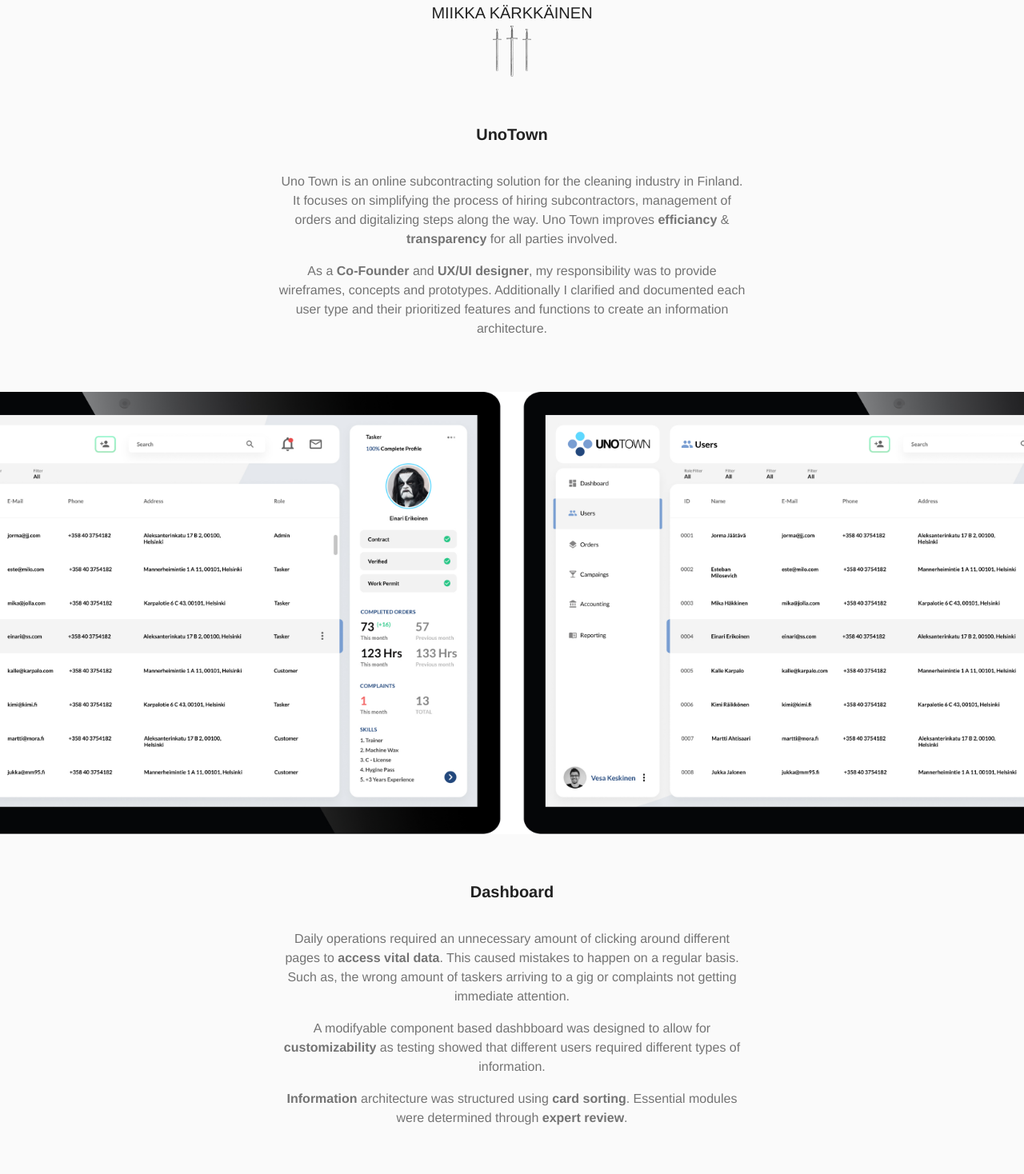
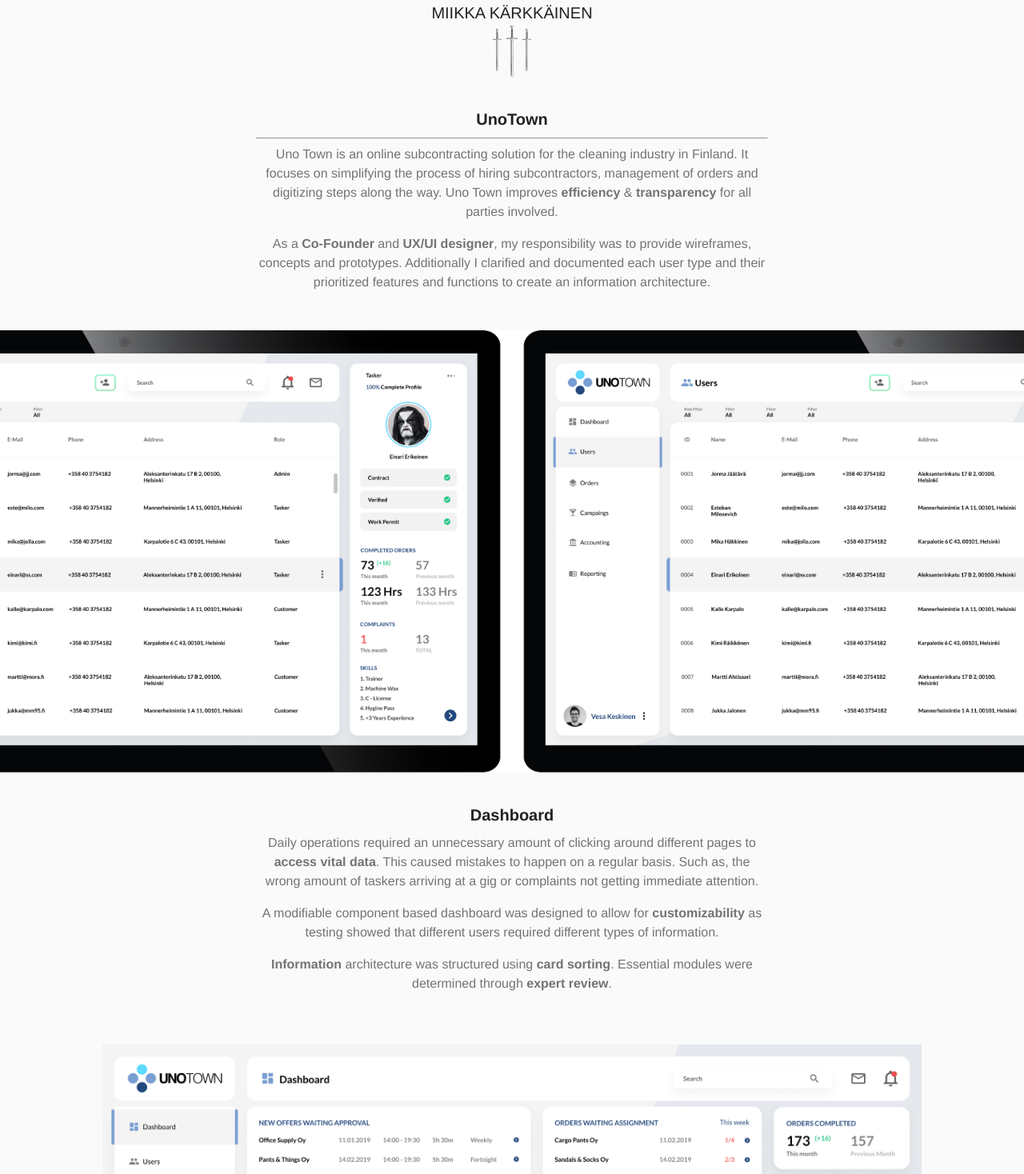
Before and after one commit to mkarkkainen/mkarkkainen.github.io, a React (Create React App) app: page /unotown in a window 1280 px wide. Shown: the top 1468 px of the page at 80% size. Built offline with nearby package versions, Linux system fonts and the light colour scheme.

Commit message:
spelling check, minor reformating

```diff
--- a/src/components/Kokkosaari/Kokkosaari.js
+++ b/src/components/Kokkosaari/Kokkosaari.js
@@ -60,6 +60,7 @@
                 >
                 <strong>Kokkosaari</strong>
                 </Typography>
+                <hr />
                 <Typography
                 variant="body1"
                 color="textSecondary"
--- a/src/components/Landing/Landing.js
+++ b/src/components/Landing/Landing.js
@@ -82,7 +82,7 @@
               <Typography variant="body1" className={classes.mid}>
                 Enthusiastic about great user experiences and the latest technology in web development. <br />
                 Currently based in Costa Rica. <br />
-                <strong>Pura Vida!</strong>
+                <strong>Pura Vida!</strong><br />
               </Typography>
 
               <Button variant="outlined" color="default" className={classes.buttons}>
@@ -90,7 +90,7 @@
               </Button>
 
               <Button variant="outlined" color="default" className={classes.buttons}>
-                <Link style={{ color: 'black' }} href="/Projects">PORTFOLIO</Link>
+                <Link style={{ color: 'black' }} href="/projects">PORTFOLIO</Link>
               </Button>
 
             </Grid>
--- a/src/components/Projects/Projects.js
+++ b/src/components/Projects/Projects.js
@@ -17,15 +17,9 @@
 
 
 const useStyles = makeStyles((theme) => ({
-  icon: {
-    marginRight: theme.spacing(2),
-  },
   heroContent: {
     padding: theme.spacing(8, 0, 6),
     marginTop: "5%",
-  },
-  heroButtons: {
-    marginTop: theme.spacing(4),
   },
   cardGrid: {
     paddingTop: theme.spacing(8),
@@ -38,15 +32,11 @@
   },
   cardMedia: {
     paddingTop: '100%',
-  },
-  cardContent: {
-    flexGrow: 1,
   }
 }));
 
 
-
-export default function Album() {
+const Projects = () => {
   const classes = useStyles();
 
   return (
@@ -57,16 +47,17 @@
             <Typography align="center" variant="h6">MIIKKA KÄRKKÄINEN</Typography>
             <Link href="/"><img src={logo} alt="logo" /></Link>
         </Container>
-        <div className={classes.heroContent}>
-          <Container maxWidth="sm">
+
+        <Container maxWidth="sm" className={classes.heroContent}>
             <Typography component="h6" variant="h6" align="center" color="textPrimary" gutterBottom>
                 <strong>UX/UI & Product Design Projects</strong>
             </Typography>
+            <hr />
             <Typography variant="body1" align="center" color="textSecondary" paragraph>
                 Here is a collection of some of the design projects I have worked on in the past.
             </Typography>
-          </Container>
-        </div>
+        </Container>
+
         <Container className={classes.cardGrid} maxWidth="md">
 
           <Grid container spacing={4}>
@@ -103,11 +94,11 @@
                     </Link>
                 </Card>
             </Grid>
-            <Grid item >
+            <Container className={classes.cardGrid}>
                 <Button variant="outlined" color="default" className={classes.buttons}>
                     <Link style={{ color: 'black' }} href="/">BACK</Link>
                 </Button>
-            </Grid>
+            </Container>
           </Grid>
         </Container>
       </main>
@@ -115,30 +106,4 @@
   );
 }
 
-
-// import React from 'react';
-// import { Container, Typography } from '@material-ui/core'
-// import { makeStyles } from '@material-ui/core/styles';
-
-// const useStyles = makeStyles((theme) => ({
-//     root: {
-//         height: '100vh',
-//     }
-// }))
-
-
-// const Projects = () => {
-//     const classes = useStyles();
-
-//     return (
-//         <header>
-//             <Container alignItems="center" className={classes.root}>
-
-//                 <Typography>Projects</Typography>
-
-//             </Container>
-//         </header>
-//     )
-// }
-
-// export default Projects;
+export default Projects;
--- a/src/components/UnoTown/UnoTown.js
+++ b/src/components/UnoTown/UnoTown.js
@@ -34,7 +34,8 @@
     margin: "16px"
   },
   containers: {
-      padding: "4%"
+    paddingTop: theme.spacing(4),
+    paddingBottom: theme.spacing(4),
   }
 }));
 
@@ -60,11 +61,12 @@
               variant="h6"
               align="center"
               color="textPrimary"
-              style={{ paddingBottom: "4%" }}
+
               gutterBottom
             >
               <strong>UnoTown</strong>
             </Typography>
+            <hr />
             <Typography
               variant="body1"
               color="textSecondary"
@@ -73,8 +75,8 @@
             >
               Uno Town is an online subcontracting solution for the cleaning
               industry in Finland. It focuses on simplifying the process of
-              hiring subcontractors, management of orders and digitalizing steps
-              along the way. Uno Town improves <strong>efficiancy</strong> &{" "}
+              hiring subcontractors, management of orders and digitizing steps
+              along the way. Uno Town improves <strong>efficiency</strong> &{" "}
               <strong>transparency</strong> for all parties involved.
             </Typography>
             <Typography
@@ -106,7 +108,6 @@
               variant="h6"
               align="center"
               color="textPrimary"
-              style={{ paddingBottom: "4%" }}
               gutterBottom
             >
               <strong>Dashboard</strong>
@@ -120,7 +121,7 @@
               Daily operations required an unnecessary amount of clicking around
               different pages to <strong>access vital data</strong>. This caused
               mistakes to happen on a regular basis. Such as, the wrong amount
-              of taskers arriving to a gig or complaints not getting immediate
+              of taskers arriving at a gig or complaints not getting immediate
               attention.
             </Typography>
             <Typography
@@ -129,7 +130,7 @@
               color="textSecondary"
               paragraph
             >
-              A modifyable component based dashbboard was designed to allow for
+              A modifiable component based dashboard was designed to allow for
               <strong> customizability</strong> as testing showed that different
               users required different types of information.
             </Typography>
@@ -146,13 +147,14 @@
           </Grid>
         </Grid>
 
-          <Grid container direction="column" justify="center" align="center" className={classes.containers}>
+        <Grid container direction="column" justify="center" align="center" >
             <Grid item>
                 <img className={classes.screens} src={Dashboard} alt="ss" />
                 <img className={classes.screens} src={Users} alt="ss" />
                 <img className={classes.screens} src={Orders} alt="ss" />
             </Grid>
-          </Grid>
+        </Grid>
+
         <Grid container direction="column" justify="center" alignItems="center" className={classes.containers}>
           <Grid item maxWidth="sm" className={classes.texts}>
             <Typography
@@ -160,7 +162,6 @@
               variant="h6"
               align="center"
               color="textPrimary"
-              style={{ paddingBottom: "4%" }}
               gutterBottom
             >
               <strong>Branding</strong>
@@ -187,7 +188,6 @@
                 variant="h6"
                 align="center"
                 color="textPrimary"
-                style={{ paddingBottom: "4%" }}
                 gutterBottom
             >
               <strong>Outcome</strong>
@@ -198,14 +198,15 @@
                 align="center"
                 paragraph
             >
-                Basic functionality was achieved and tested. A re-design, in the form of a prototype was well on its way until the project had to be put on hold due to lack of adquate funding.            </Typography>
+                Basic functionality was achieved and tested. A redesign, in the form of a prototype was well on its way until the project had to be put on hold due to lack of adequate funding.            </Typography>
             </Grid>
-            <Grid item xs={3}>
+
+        </Grid>
+        <Container>
                 <Button variant="outlined" color="default" className={classes.buttons}>
                     <Link style={{ color: 'black' }} href="/Projects">BACK</Link>
                 </Button>
-            </Grid>
-        </Grid>
+        </Container>
       </main>
     </>
   );
--- a/src/components/Yamuni/Yamuni.js
+++ b/src/components/Yamuni/Yamuni.js
@@ -62,6 +62,7 @@
                 >
                 <strong>Fundación Yamuni Tabush</strong>
                 </Typography>
+                <hr />
                 <Typography
                 variant="body1"
                 color="textSecondary"
```
Also changed, not shown: 1 other file (tests, documents, lock files or other folders).
